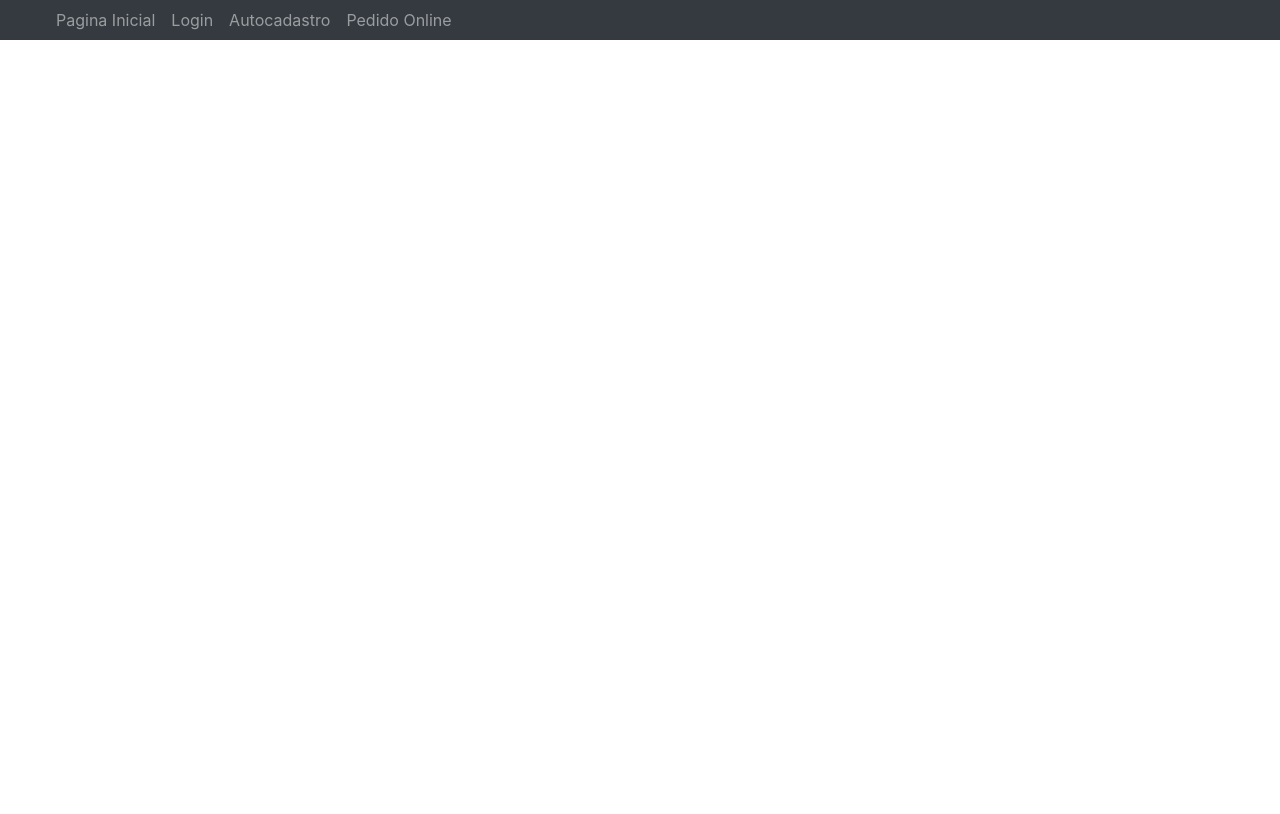
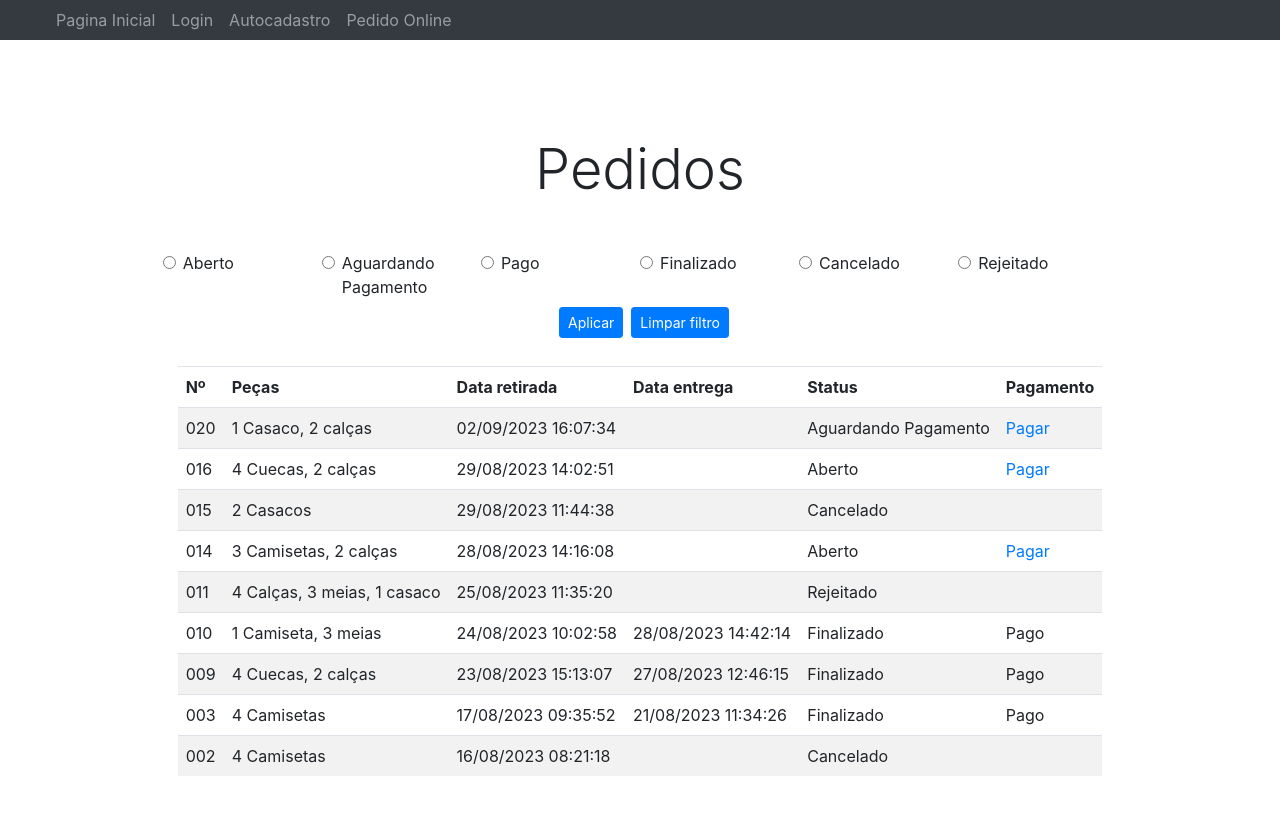
Before and after one commit to RicardoGomes00/web2-front, an Angular app in the folder we2-front/: page /listagem-pedidos in a window 1280 px wide. Before the commit this address led to /. Shown: the top 814 px of the page. Built offline with nearby package versions, Linux system fonts and the light colour scheme.

Commit message:
insere componente listagem pedidos

```diff
--- /dev/null
+++ b/we2-front/src/app/Cliente/listagem-pedidos/listagem-pedidos.component.css
@@ -0,0 +1,12 @@
+
+table {
+  border-collapse: collapse;
+  width: 100%;
+}
+
+th, td {
+  text-align: left;
+  padding: 8px;
+}
+
+tr:nth-child(even) {background-color: #f2f2f2;}
--- /dev/null
+++ b/we2-front/src/app/Cliente/listagem-pedidos/listagem-pedidos.component.html
@@ -0,0 +1,159 @@
+<div class="container-fluid pt-5">
+  <div class="d-flex flex-column text-center mb-5 pt-5">
+    <h1 class="display-4 m-0">Pedidos</h1>
+  </div>
+  <div class="row justify-content-center">
+    <div >
+      <form>
+        <div class="row justify-content-center mb-2">
+          <div class="col-2 form-check">
+            <input
+              class="form-check-input"
+              type="radio"
+              name="filter"
+              value="EM_ABERTO"
+            />
+            <label class="form-check-label" for="filterOpen">Aberto</label>
+          </div>
+          <div class="col-2 form-check">
+            <input
+              class="form-check-input"
+              type="radio"
+              name="filter"
+              value="AGUARDANDO_PAGAMENTO"
+            />
+            <label class="form-check-label" for="filterOpen">Aguardando Pagamento</label>
+          </div>
+          <div class="col-2 form-check">
+            <input
+              class="form-check-input"
+              type="radio"
+              name="filter"
+              value="PAGO"
+            />
+            <label class="form-check-label" for="filterOpen">Pago</label>
+          </div>
+          <div class="col-2 form-check">
+            <input
+              class="form-check-input"
+              type="radio"
+              name="filter"
+              value="FINALIZADO"
+            />
+            <label class="form-check-label" for="filterFinished">Finalizado</label>
+          </div>
+          <div class="col-2 form-check">
+            <input
+              class="form-check-input"
+              type="radio"
+              name="filter"
+              value="CANCELADO"
+            />
+            <label class="form-check-label" for="filterCancelled">Cancelado</label>
+          </div>
+          <div class="col-2 form-check">
+            <input
+              class="form-check-input"
+              type="radio"
+              name="filter"
+              value="REJEITADO"
+            />
+            <label class="form-check-label" for="filterCancelled">Rejeitado</label>
+          </div>
+        </div>
+
+        <div class="d-flex justify-content-center">
+          <button class="btn btn-primary btn-sm mb-1 ml-2" type="button" >Aplicar</button>
+          <button class="btn btn-primary btn-sm mb-1 ml-2" type="button" >Limpar filtro</button>
+        </div>
+
+  <br>
+
+  <table class="table">
+      <tr>
+          <th>Nº</th>
+          <th>Peças</th>
+          <th id="data-retirada">Data retirada</th>
+          <th id="data-entrega">Data entrega</th>
+          <th>Status</th>
+          <th>Pagamento</th>
+      </tr>
+      <tr>
+          <td>020</td>
+          <td>1 Casaco, 2 calças</td>
+          <td>02/09/2023 16:07:34</td>
+          <td> </td>
+          <td>Aguardando Pagamento</td>
+          <td><a href="pagar-pedido" class="nav-item nav-link" class=OrderPayment>Pagar</a></td>
+      </tr>
+      <tr>
+          <td>016</td>
+          <td>4 Cuecas, 2 calças</td>
+          <td>29/08/2023 14:02:51</td>
+          <td></td>
+          <td>Aberto</td>
+          <td><a href="pagar-pedido" class="nav-item nav-link" class=OrderPayment>Pagar</a></td>
+      </tr>
+      <tr>
+          <td>015</td>
+          <td>2 Casacos</td>
+          <td>29/08/2023 11:44:38</td>
+          <td> </td>
+          <td>Cancelado</td>
+          <td></td>
+      </tr>
+      <tr>
+          <td>014</td>
+          <td>3 Camisetas, 2 calças</td>
+          <td>28/08/2023 14:16:08</td>
+          <td></td>
+          <td>Aberto</td>
+          <td><a href="pagar-pedido" class="nav-item nav-link" class=OrderPayment>Pagar</a></td>
+      </tr>
+      <tr>
+          <td>011</td>
+          <td>4 Calças, 3 meias, 1 casaco</td>
+          <td>25/08/2023 11:35:20</td>
+          <td> </td>
+          <td>Rejeitado</td>
+          <td></td>
+      </tr>
+      <tr>
+          <td>010</td>
+          <td>1 Camiseta, 3 meias</td>
+          <td>24/08/2023 10:02:58</td>
+          <td>28/08/2023 14:42:14</td>
+          <td>Finalizado</td>
+          <td class="OrderPaid">Pago</td>
+      </tr>
+      <tr>
+          <td>009</td>
+          <td>4 Cuecas, 2 calças</td>
+          <td>23/08/2023 15:13:07</td>
+          <td>27/08/2023 12:46:15</td>
+          <td>Finalizado</td>
+          <td class="OrderPaid">Pago</td>
+      </tr>
+      <tr>
+          <td>003</td>
+          <td>4 Camisetas</td>
+          <td>17/08/2023 09:35:52</td>
+          <td>21/08/2023 11:34:26</td>
+          <td>Finalizado</td>
+          <td class="OrderPaid">Pago</td>
+      </tr>
+      <tr>
+          <td>002</td>
+          <td>4 Camisetas</td>
+          <td>16/08/2023 08:21:18</td>
+          <td> </td>
+          <td>Cancelado</td>
+          <td></td>
+      </tr>
+
+  </table>
+          <br><br>
+      </form>
+    </div>
+  </div>
+</div>
--- a/we2-front/src/app/app.routes.ts
+++ b/we2-front/src/app/app.routes.ts
@@ -4,11 +4,14 @@ import { LoginComponent } from './Cliente/login/login.component';
 import { AutocadastroComponent } from './Cliente/autocadastro/autocadastro.component';
 import { OrderOnlineComponent } from './Cliente/order-online/order-online.component';
 import { PaginaInicialComponent } from './Geral/pagina_inicial/pagina_inicial.component';
+import { ListagemPedidosComponent } from './Cliente/listagem-pedidos/listagem-pedidos.component';
 
 export const routes: Routes = [
   {path: 'login', component:LoginComponent, pathMatch: 'full' },
   {path: 'autocadastro', component:AutocadastroComponent, pathMatch: 'full' },
   {path: 'order-online', component: OrderOnlineComponent, pathMatch: 'full' },
   {path: 'pagina_inicial', component: PaginaInicialComponent, pathMatch: 'full' },
+  {path: 'listagem-pedidos', component: ListagemPedidosComponent, pathMatch: 'full' },
+
   {path:'**', redirectTo:'', pathMatch: 'full' }
 ];
```
Also changed, not shown: we2-front/src/app/Cliente/listagem-pedidos/listagem-pedidos.component.ts (added, +12 -0 lines), 1 other file (tests, documents, lock files or other folders).
